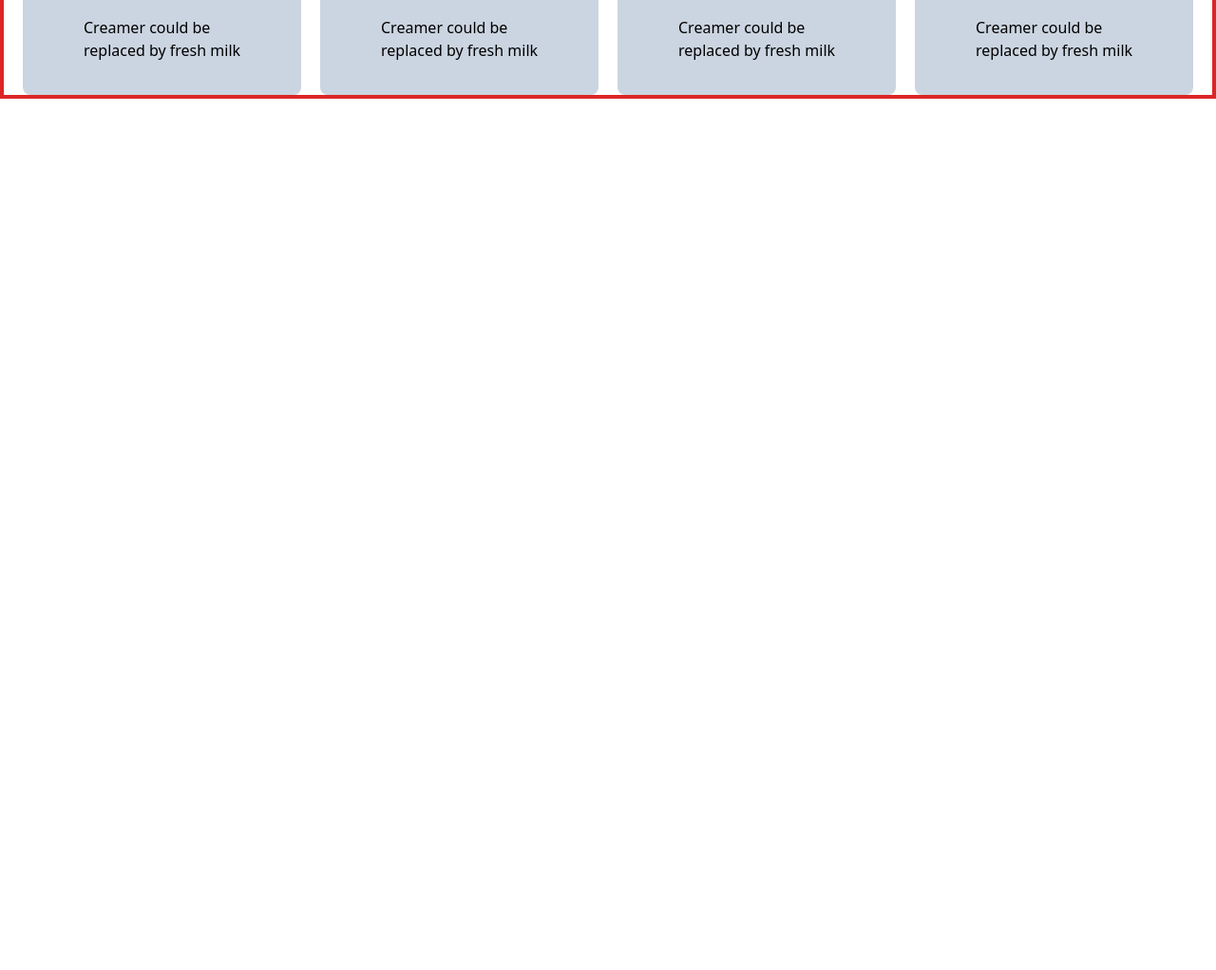
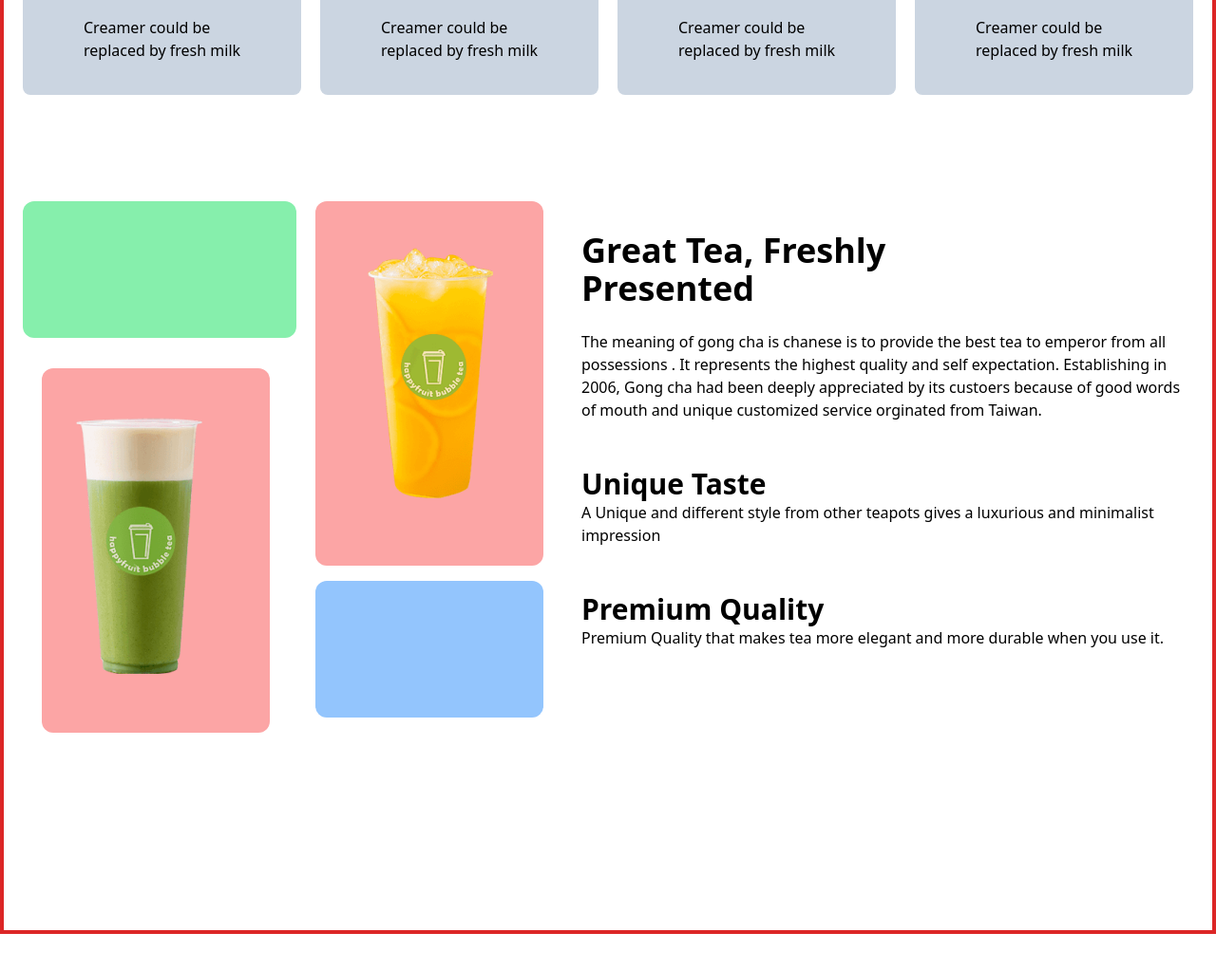
Before and after one commit to artikamontaha/Tea-House-Using-Tailwing-And-DaisyUI, a plain HTML site: page index.html in a window 1280 px wide. Shown: the part 1033-2055 px from the top of the page at 95% size. Before the commit the page ends 1329 px from the top, so only its background shows below. Drawn offline with nearby package versions, Linux system fonts and the light colour scheme.

Commit message:
last commit

```diff
--- a/index.html
+++ b/index.html
@@ -79,7 +79,53 @@
 
 </div>
 </div>
+
+
+<div class="flex">
+<div>
+    <div class="flex">
+        <div class="bg-green-300 rounded-xl h-36 w-72 mt-28"></div>
+        <div class="rounded-xl h-96 w-60 mt-28 ml-5 bg-red-300"><img class="ml-8 mt-12" src="images/fresh-1.png" alt=""></div>
+    </div>
+    <div class="flex">
+        <div class="rounded-xl h-96 relative bottom-52 w-60 ml-5 bg-red-300"><img class="ml-8 mt-12" src="images/fresh-2.png" alt=""></div>
+        <div class="bg-blue-300 relative bottom-24 ml-12 rounded-xl h-36 w-60 mt-28"></div>
+    </div>
+
+</div>
+    <div class="mt-36 ml-10">
+        <h1 class="font-bold text-4xl">Great Tea, Freshly <br> Presented</h1> <br>
+        <p>The meaning of gong cha is chanese is to provide the best tea to emperor from all possessions . It represents the highest quality and self expectation. Establishing in 2006, Gong cha had been deeply appreciated by its custoers  because of good words of mouth and unique customized service orginated from Taiwan.</p> <br> <br>
+
+        <h3 class="font-bold text-3xl">Unique Taste</h3>
+        <p>A Unique and different style from other teapots gives a luxurious and minimalist impression</p> <br> <br>
+
+        <h3 class="font-bold text-3xl">Premium Quality</h3>
+        <p>Premium Quality that makes tea more elegant and more durable when you use it.</p>
+    </div>
+</div>
+
+
 </main>
+
+
+
+
+
+
+
+
+
+
+
+
+
+
+
+
+
+
+
     <footer></footer>
     <br><br><br><br><br><br><br><br>
 </body>
```
